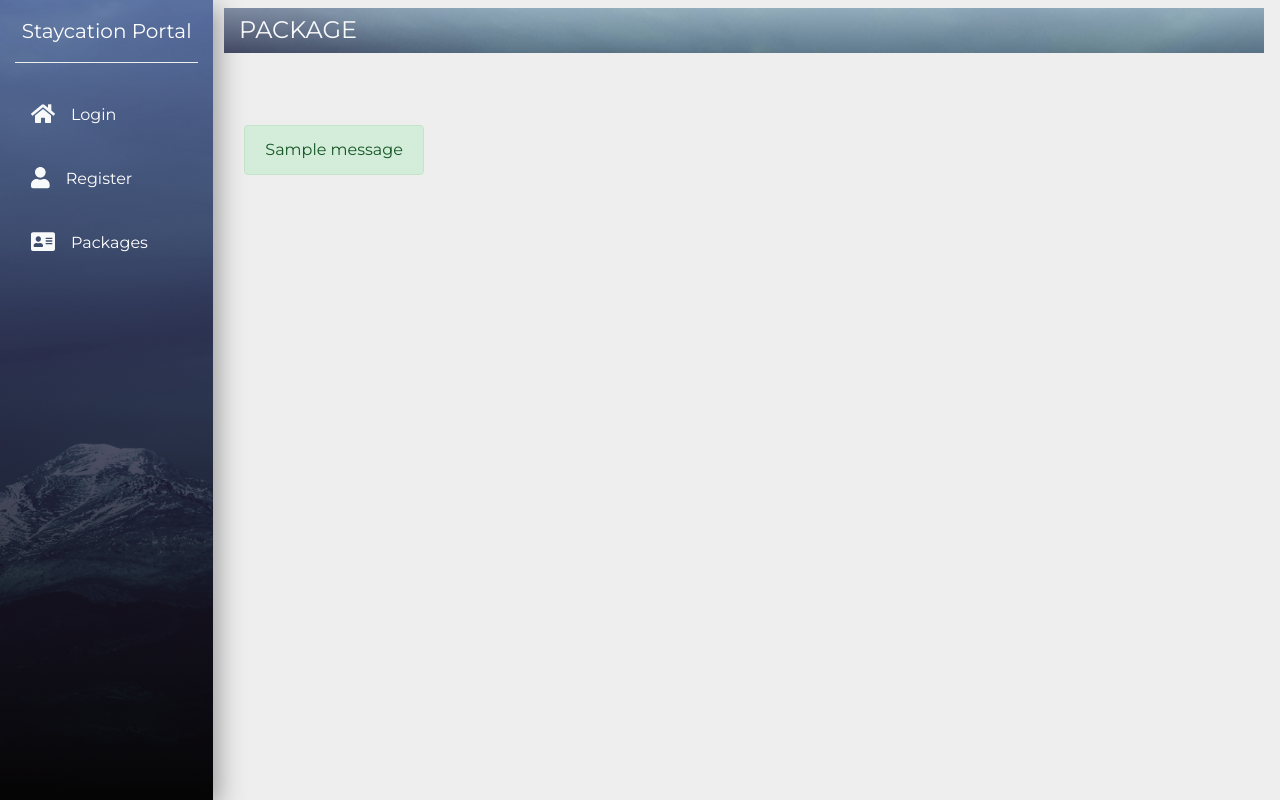
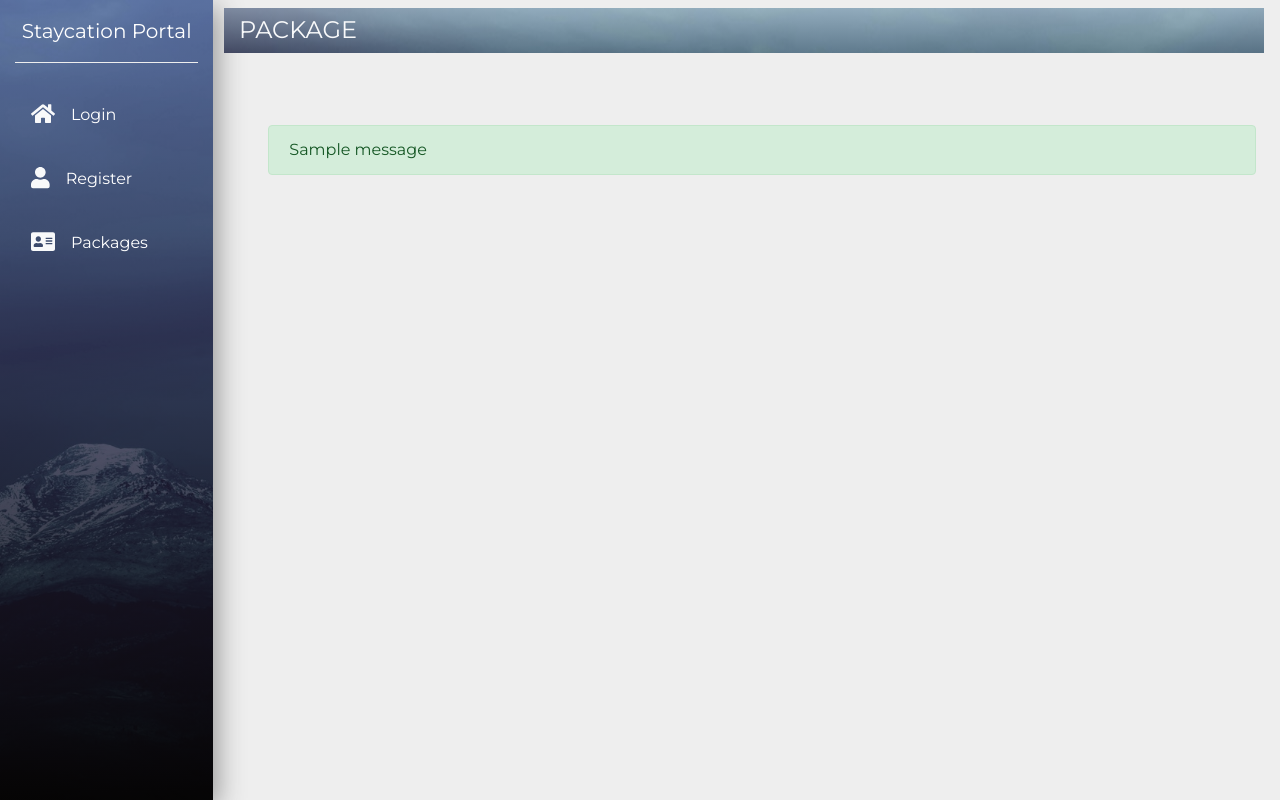
Before and after one commit to hokkaido-latte/ict239_eca, a Flask app: page / in a window 1280 px wide. Run offline with Flask 2, Linux system fonts and the light colour scheme; one stand-in notice (Sample message) is shown; data that the repository does not hold is empty; some libraries are stand-ins or nearby versions.

Commit message:
MOdified flashed messages styling

```diff
--- a/app/templates/packages.html
+++ b/app/templates/packages.html
@@ -5,11 +5,16 @@
     {% block mainblock %}
     {% with messages = get_flashed_messages(with_categories=true) %}
     {% if messages %}
-    {% for category, message in messages %}
-    <div class="alert alert-{{ category }}">{{ message }}</div>
-    {% endfor %}
+    <div class="container-fluid px-4 mb-3">
+        {% for category, message in messages %}
+        <div class="alert alert-{{ category }} text-left w-100">
+            {{ message }}
+        </div>
+        {% endfor %}
+    </div>
     {% endif %}
     {% endwith %}
+
     {% for package in all_packages %}
     <!-- {{ package|pprint }} -->
     <div class="col-xl-4 col-md-6 col-sm-12 p-2">
```
